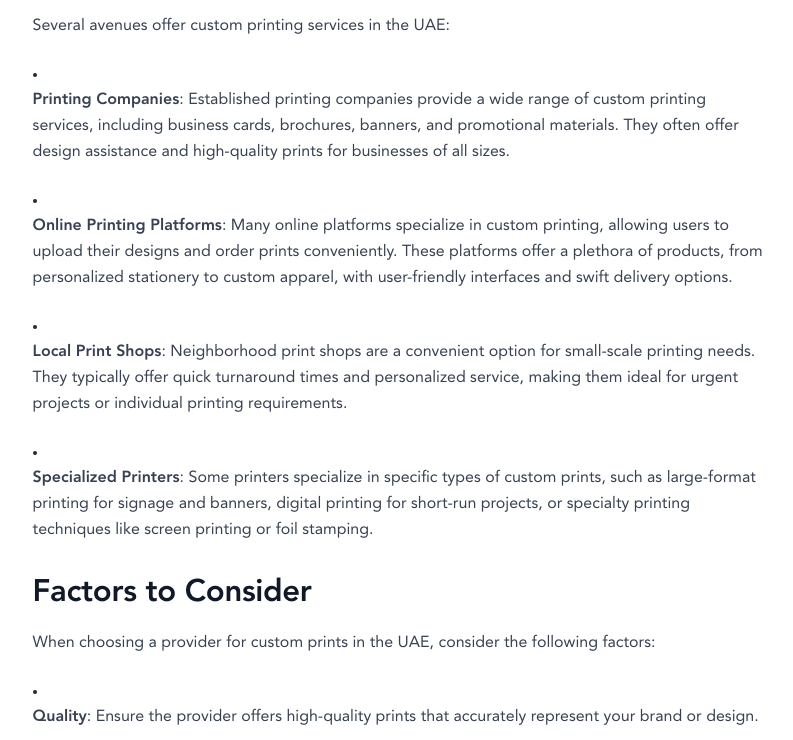
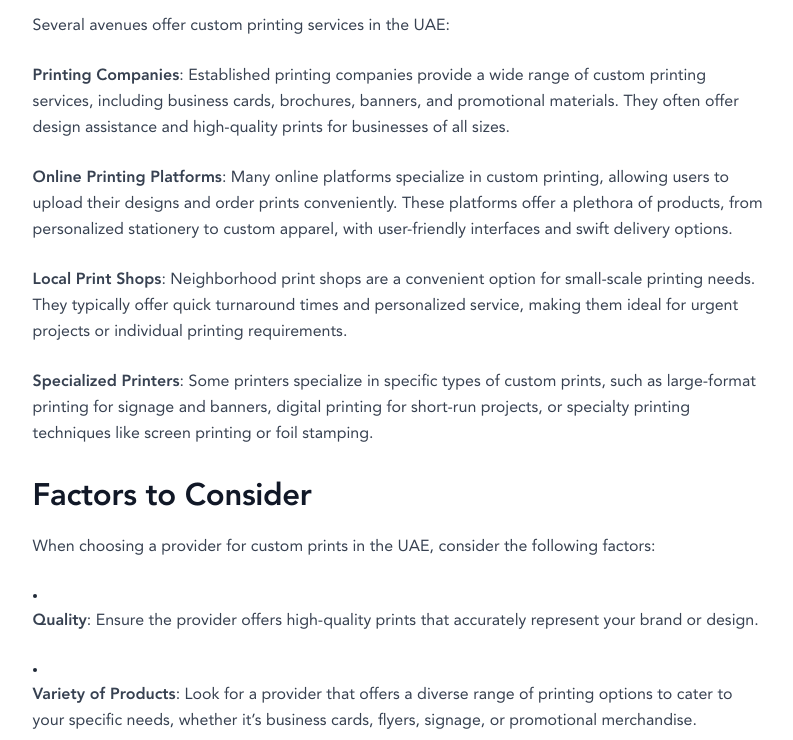
Before and after one commit to printing-talks/printing-talks-2, an Astro site: page /articles/custom-printing in a window 1280 px wide. Shown: the part 736-1476 px from the top of the page, without its empty margins (240-1033 px from the left). Built offline with nearby package versions, Linux system fonts and the light colour scheme; Astro itself is replaced by a stand-in of ours.

Commit message:
aricle modification

```diff
--- a/src/content/articles/custom-printing.md
+++ b/src/content/articles/custom-printing.md
@@ -16,13 +16,13 @@ Custom prints play a crucial role in branding, marketing, and personalization ef
 
 Several avenues offer custom printing services in the UAE:
 
-1. **Printing Companies**: Established printing companies provide a wide range of custom printing services, including business cards, brochures, banners, and promotional materials. They often offer design assistance and high-quality prints for businesses of all sizes.
+**Printing Companies**: Established printing companies provide a wide range of custom printing services, including business cards, brochures, banners, and promotional materials. They often offer design assistance and high-quality prints for businesses of all sizes.
 
-2. **Online Printing Platforms**: Many online platforms specialize in custom printing, allowing users to upload their designs and order prints conveniently. These platforms offer a plethora of products, from personalized stationery to custom apparel, with user-friendly interfaces and swift delivery options.
+**Online Printing Platforms**: Many online platforms specialize in custom printing, allowing users to upload their designs and order prints conveniently. These platforms offer a plethora of products, from personalized stationery to custom apparel, with user-friendly interfaces and swift delivery options.
 
-3. **Local Print Shops**: Neighborhood print shops are a convenient option for small-scale printing needs. They typically offer quick turnaround times and personalized service, making them ideal for urgent projects or individual printing requirements.
+**Local Print Shops**: Neighborhood print shops are a convenient option for small-scale printing needs. They typically offer quick turnaround times and personalized service, making them ideal for urgent projects or individual printing requirements.
 
-4. **Specialized Printers**: Some printers specialize in specific types of custom prints, such as large-format printing for signage and banners, digital printing for short-run projects, or specialty printing techniques like screen printing or foil stamping.
+**Specialized Printers**: Some printers specialize in specific types of custom prints, such as large-format printing for signage and banners, digital printing for short-run projects, or specialty printing techniques like screen printing or foil stamping.
 
 ## Factors to Consider
 
```
